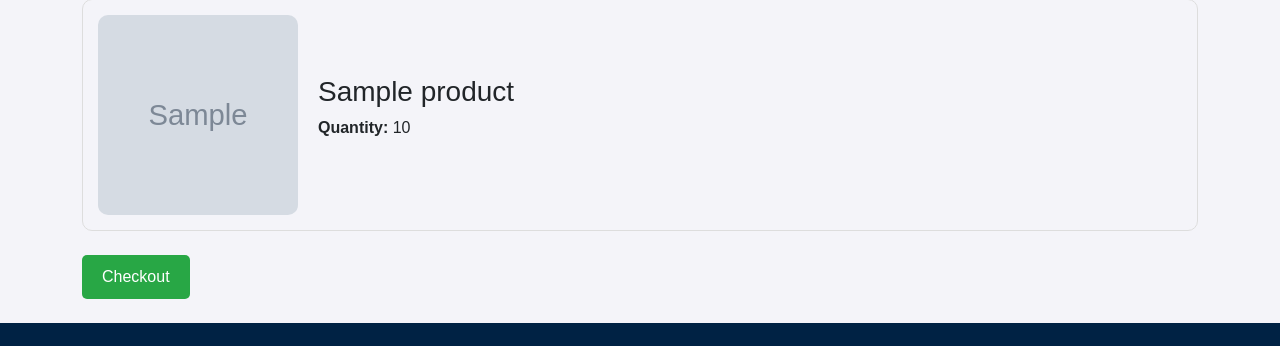
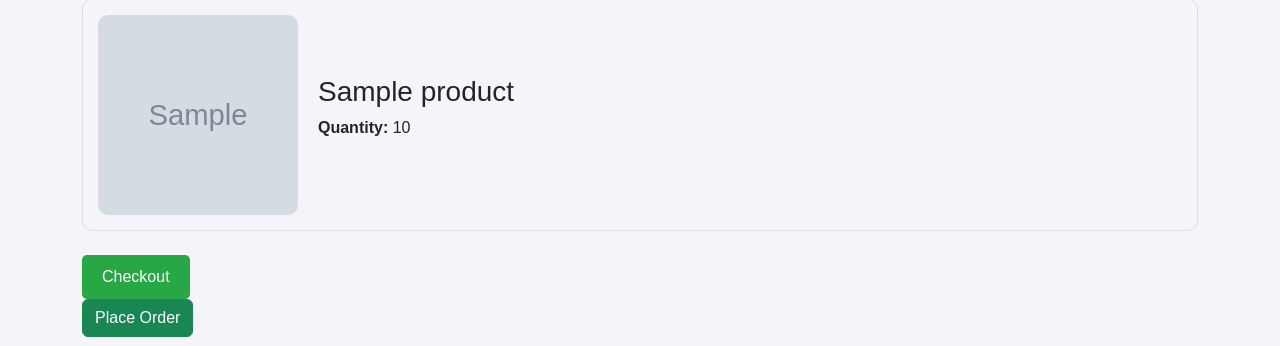
Before and after one commit to SardarWahab/Ecomrece, a Django app: page /cart/ in a window 1280 px wide. Shown: the part 127-473 px from the top of the page. Run offline with Django 5.2, Linux system fonts and the light colour scheme; a user stored in the database is signed in; tables that the repository leaves empty hold one stand-in row (values such as "Sample post"); grey boxes marked "Sample" are stand-in pictures.

Commit message:
Add form for placing order in cart template

```diff
--- a/templates/store/cart.html
+++ b/templates/store/cart.html
@@ -16,6 +16,10 @@
     </div>
     <br>
     <a href="{% url 'place_order' %}" style="display: inline-block; padding: 10px 20px; background-color: #28a745; color: white; text-decoration: none; border-radius: 5px;">Checkout</a>
+    <form method="post" action="{% url 'place_order' %}">
+        {% csrf_token %}
+        <button type="submit" class="btn btn-success">Place Order</button>
+      </form>
 {% else %}
     <p>Your cart is empty.</p>
 {% endif %}
```
